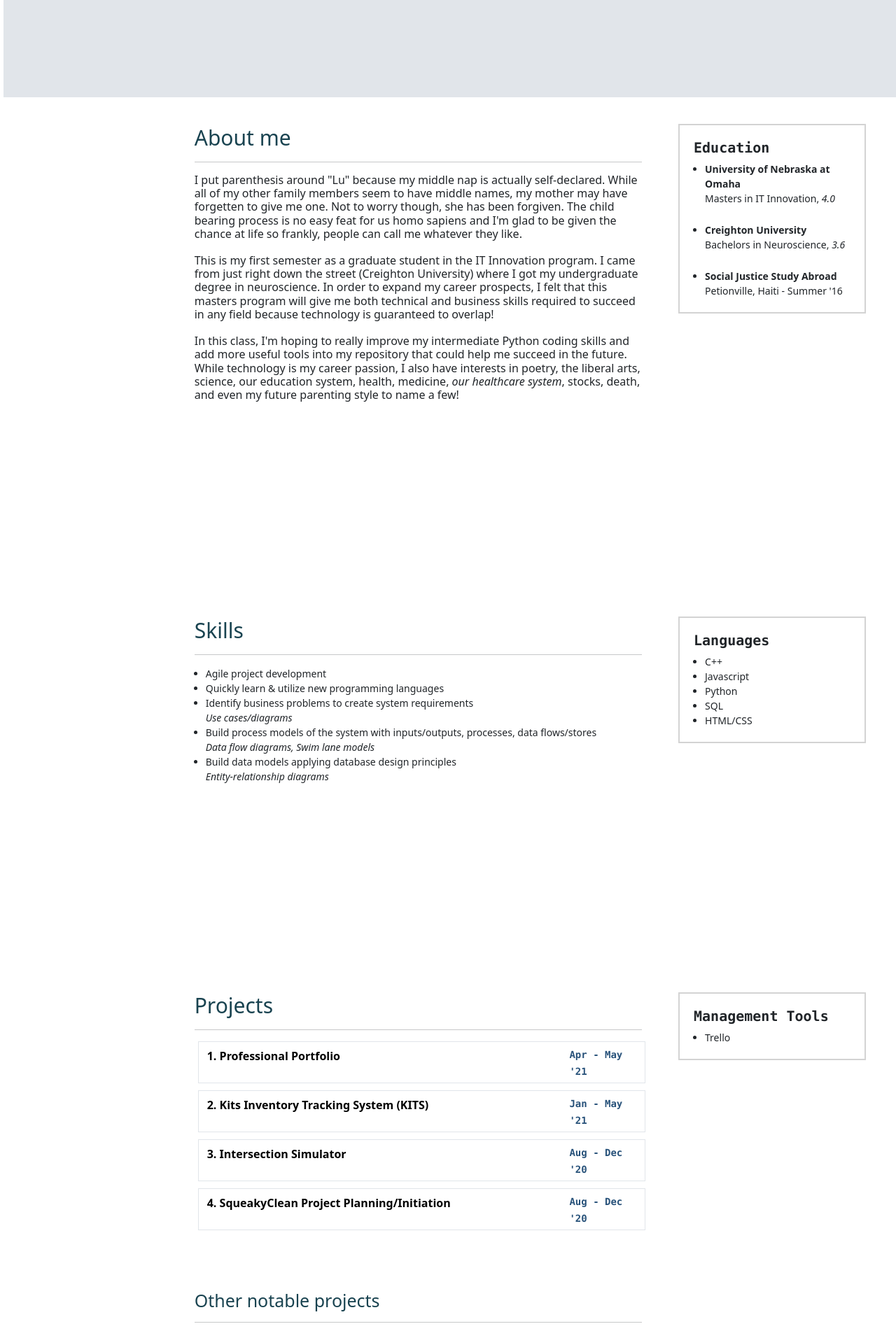
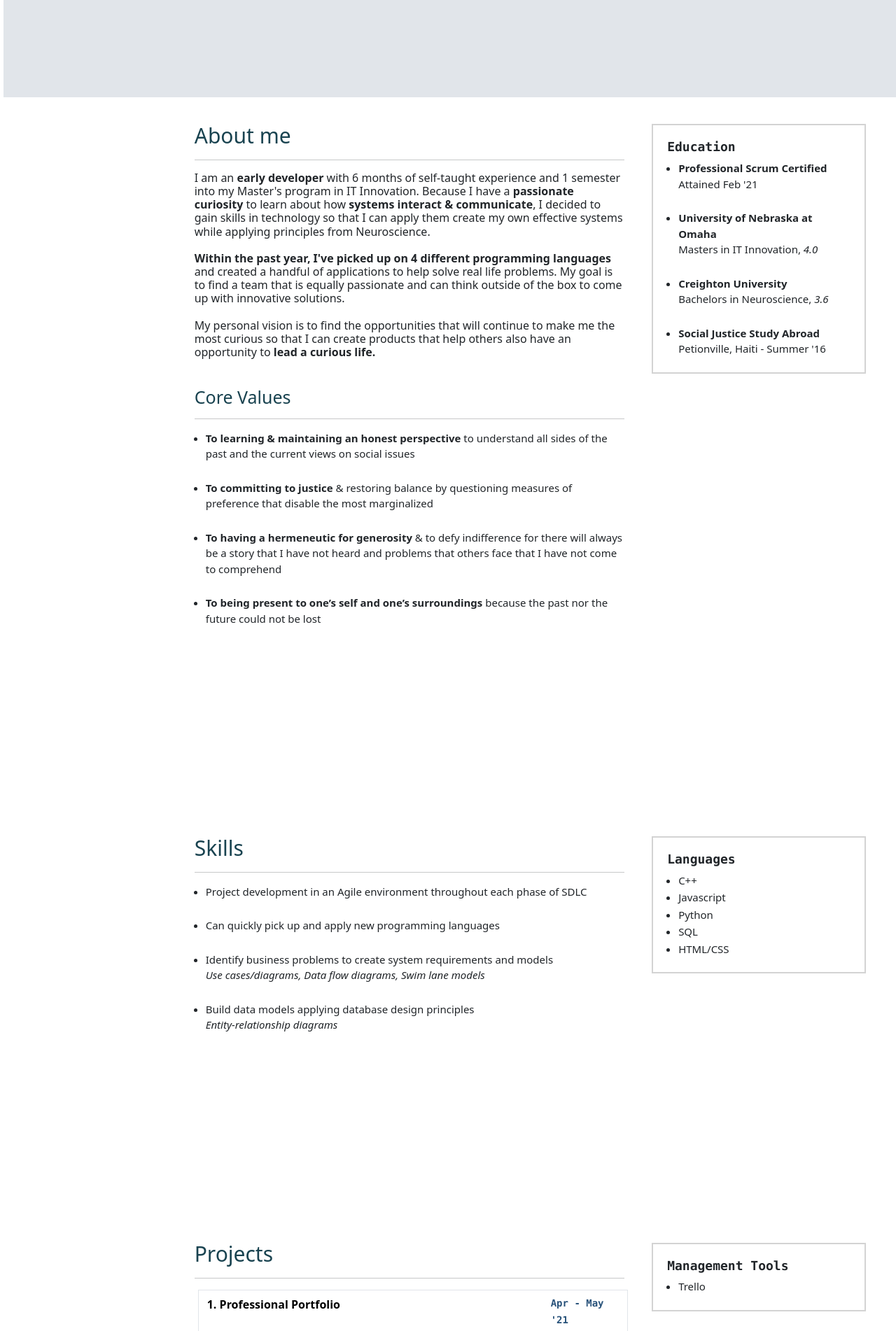
Before and after one commit to Is2lucy1/ISQA3900-Activity2, a Flask app: page / in a window 1280 px wide. Shown: the part 490-2392 px from the top of the page at 70% size. Run offline with Flask 2, Linux system fonts and the light colour scheme.

Commit message:
final edits

```diff
--- a/Templates/index.html
+++ b/Templates/index.html
@@ -3,7 +3,7 @@
 
 
 <head>
-    <title>Lucy Chung's Portfolio</title>
+    <title>Lucy Chung | Portfolio</title>
   <meta charset="utf-8">
   <meta name="viewport" content="width=device-width, initial-scale=1">
   <link href="https://cdn.jsdelivr.net/npm/bootstrap@5.0.0-beta3/dist/css/bootstrap.min.css" rel="stylesheet"
@@ -57,23 +57,41 @@
                 <h2>About me</h2>
                 <hr>
                 <p>
-                    I put parenthesis around "Lu" because my middle nap is actually self-declared. While all of my other family members seem to have middle names,
-                    my mother may have forgetten to give me one.  Not to worry though, she has been forgiven. The child bearing process is no easy feat for us homo sapiens
-                    and I'm glad to be given the chance at life so frankly, people can call me whatever they like.
+                    I am an <strong>early developer </strong>with 6 months of self-taught experience and 1 semester into my Master's program in IT Innovation.
+                    Because I have a <strong>passionate curiosity</strong> to learn about how <strong> systems interact & communicate</strong>, I decided to
+                    gain skills in technology so that I can apply them create my own effective systems while applying principles from Neuroscience.
+
                     <br>
                     <br>
-                    This is my first semester as a graduate student in the IT Innovation program. I came from just right down the street (Creighton University)
-                    where I got my undergraduate degree in neuroscience. In order to expand my career prospects, I felt that this masters program
-                    will give me both technical and business skills required to succeed in any field because technology is guaranteed to overlap!
+                    <strong>Within the past year, I've picked up on 4 different programming languages</strong> and created a handful of applications to help solve real life problems.
+                    My goal is to find a team that is equally passionate and can think outside of the box to come up with innovative solutions.
                     <br>
                     <br>
-                    In this class, I'm hoping to really improve my intermediate Python coding skills and add more useful tools into my repository that could help
-                    me succeed in the future.  While technology is my career passion, I also have interests in poetry, the liberal arts, science, our education system,
-                    health, medicine, <em>our healthcare system</em>, stocks, death, and even my future parenting style to name a few!
+                    My personal vision is to find the opportunities that will continue to make me the most curious
+                    so that I can create products that help others also have an opportunity to <strong>lead a curious life.</strong>
                     <br>
                     <br>
+                    <br>
+                </p>
+                <h2 style="font-size:25px;">Core Values</h2>
+                <hr>
+                <p>
 
-                </p>
+                <ul>
+                    <li><strong>To learning & maintaining an honest perspective</strong>
+                        to understand all sides of the past and the current views on social issues</li>
+                    <br>
+                    <li><strong> To committing to justice </strong>
+                        & restoring balance by questioning measures of preference that disable the most marginalized</li>
+                    <br>
+                    <li><strong>To having a hermeneutic for generosity</strong>
+                        & to defy indifference for there will always be a story that I have not heard and problems that others face that I have not come to comprehend</li>
+                    <br>
+                    <li><strong>To being present to one’s self and one’s surroundings</strong>
+                        because the past nor the future could not be lost</li>
+                </ul>
+            </p>
+
             </div>
         </div>
 
@@ -83,6 +101,9 @@
             <p>
 
                 <ul>
+                  <li><strong>Professional Scrum Certified</strong>
+                   <br>Attained Feb '21</li>
+                   <br>
                   <li><strong>University of Nebraska at Omaha</strong>
                     <br>Masters in IT Innovation, <em>4.0</em></li>
                     <br>
@@ -103,12 +124,13 @@
             <p>
             <br>
                 <ul>
-                  <li>Agile project development</li>
-                  <li>Quickly learn & utilize new programming languages</li>
-                  <li>Identify business problems to create system requirements
-                      <br><em>Use cases/diagrams</em></li>
-            <li>Build process models of the system with inputs/outputs, processes, data flows/stores
-                <br><em>Data flow diagrams, Swim lane models</em></li>
+                  <li>Project development in an Agile environment throughout each phase of SDLC</li>
+                <br>
+                  <li>Can quickly pick up and apply new programming languages</li>
+                <br>
+                  <li>Identify business problems to create system requirements and models
+                      <br><em>Use cases/diagrams, Data flow diagrams, Swim lane models</em></li>
+                <br>
                   <li>Build data models applying database design principles
                       <br><em>Entity-relationship diagrams</em></li>
                 </ul>
@@ -143,18 +165,22 @@
             <div class="panel">
                 <p>
                     <br>
-                    Created with Github pages using HTML, CSS, & Javascript
+                    Created without templates to learn/apply Javascript skills using HTML and CSS using Github pages
                     <br>
                     <br>
                 </p>
             </div>
             <div class="accordion">
-                <div class="project">2. Kits Inventory Tracking System (KITS)</div><span class="pdate">Jan - May '21</span>
+                <div class="project">2. Kits Inventory Tracking System Web Application</div><span class="pdate">Jan - May '21</span>
             </div>
             <div class="panel">
                 <p>
                     <br>
                     A web application developed with a team of 4 programmers to allow clinical trials researchers to track and organize their research kits.
+                    <br>
+                    <br>
+                    <em>One of the best applications developed for this course in my experience.
+                        <br>- Professor Sandra Vlasnik</em>
                     <br>
                     <br>
                 </p>
@@ -165,11 +191,11 @@
             </div>
 
             <div class="accordion">
-                <div class="project"> 3. Intersection Simulator</div><span class="pdate">Aug - Dec '20</span>
+                <div class="project"> 3. Traffic Intersection Simulator</div><span class="pdate">Aug - Dec '20</span>
             </div>
                 <div class="panel">
-                    This program simulates road intersections and allow users to make modifications to test the flow of traffic.
-                    This simulation uses process-based discrete-events and data visualization tools to report results.
+                    <br>
+                    This program simulates road intersections using process-based discrete-events to generate data on traffic flow and congestion .
                     <br>
                     <a href="google.com"><img src="static/images/githubicon.png" class="icon" alt="Github Link"></a>
                     <div class="ptools">Simpy, Madplotlib, Numpy, Pandas</div>
@@ -178,13 +204,15 @@
                 <div class="project"> 4. SqueakyClean Project Planning/Initiation</div><span class="pdate">Aug - Dec '20</span>
             </div>
                 <div class="panel">
+                    <br>
                     This project focused primarily on project planning and initiation involved in the SDLC.
+                    <br>
                 </div>
 
             <h2 style="font-size:25px;">Other notable projects</h2>
             <hr>
             <div class="accordion">
-                <div class="project">Research Proposal</div><span class="pdate">Jan - May '21</span>
+                <div class="project">Attenuating Gender Stereotype using LinkedIn research proposal</div><span class="pdate">Jan - May '21</span>
             </div>
             <div class="panel">
                 <p>
@@ -194,8 +222,27 @@
                     <br>
                         <em>Research on gender inequalities within leadership roles has been popularly explained by the ceiling effect which describes how gender stereotypes prevent women from attaining positions of power. Using the Stereotype Content Model (SCM), this study will explore whether observing a female succeeding in a leadership position will be enough to mitigate these stereotypes through associations between status and competence. Incorporating modern-day recruiting tool LinkedIn in the experimental design, we will test how the gender of a successful CEO affects which candidates are chosen and how candidates are assessed on dimensions of the SCM and leadership qualities.  This study will also explore whether bias from physical attractiveness plays a role when gender stereotypes have been mitigated. The value of this research will contribute to how gender stereotypes are reinforced and can be mitigated as well as question the value of photos in social media involved in modern-day recruiting.
                     <br>
+                    <br>
+                            <strong>Keywords:</strong> Recruitment, Gender Inequality, Stereotype Content Model, Physical Attraction
                 </em></p>
             </div>
+
+             <div class="accordion">
+                <div class="project">Automatic Calendar Event Populater</div><span class="pdate">Sep - Nov '20</span>
+            </div>
+            <div class="panel">
+                <p>
+                    <br>
+
+                    <br>
+                    <br>
+                    Description here.
+                    <br>
+                    <br>
+                </p>
+            </div>
+
+
 
             <script>
             var acc = document.getElementsByClassName("accordion");
@@ -244,24 +291,24 @@
             <ul>
               <li>Manage the collection and processing of research samples</li>
               <li>Maintained the department's clinical trials database</li>
-              <li>Created the clinical research associate's SharePoint website</li>
+              <li>Created the clinical research associate's SharePoint website to streamline training & resources</li>
             </ul>
 
             <br>
             <div class="position">Summer Research Internship</div><div class="date"> Summer '18</div>
             <div class="company"> Health Science Multicultural & Community Affairs<span class="location"> @ Creighton University</span></div>
             <ul>
-                <li>Isolated, purified & characterized HIV-related antibodies procured from hybridoma cell cultures for pharmacologic formulation</li>
-                <li>Learned & engaged in community efforts to promote and address public health concerns </li>
+                <li>Isolated, purified & characterized HIV-related antibodies procured from hybridoma cell cultures</li>
+                <li>Engaged in community activities raising awareness for public health concerns </li>
             </ul>
             <br>
-            <div class="position">Graduate Student Research Assistant</div><div class="date"> Jan '17 - Dec '17</div>
+            <div class="position">Graduate Student Research Assistant</div><div class="date"> Jan - Dec '17</div>
 
-            <div class="company">Dept. of Pharmacology & Experimental Neuroscience <span class="location">@ University of Nebraska Medical Center</span></div>
+            <div class="company">Experimental Neuroscience Department <span class="location">@ University of Nebraska Medical Center</span></div>
                 <ul>
-                    <li>From live mice, collected neuronal data & analyzed data using NeuroExplorer</li>
-                    <li>Investigated the role of NMDA and glutamate receptors altered in many mental disorders</li>
-                    <li><a href="https://pubmed.ncbi.nlm.nih.gov/31786200/">Publication</a></li>
+                    <li>Collected neuronal data & analyzed data using NeuroExplorer from live mice</li>
+                    <li>Investigated the modifications of NMDA and glutamate receptors affected in mental illnesses</li>
+                    <li><a href="https://pubmed.ncbi.nlm.nih.gov/31786200/">Link to publication</a></li>
                 </ul>
 
 
@@ -271,20 +318,17 @@
 
     <div class="column right">
         <div class="container">
-            <h3><strong>Awards & Certifications</strong></h3>
+            <h3><strong>Awards</strong></h3>
             <p>
             <ul>
-            <li><strong>Professional Scrum Certified</strong>
-                <br>Attained Feb '21</li>
-                <br>
-                <li><strong>2nd in Research Competition</strong>
+                <li><strong>2nd in Research Colloquium</strong>
                     <br>Summer Research Institute, Aug '18</li>
                 <br>
             <li><strong>Haddix Scholarship</strong>
-                <br>Full tuition & room/board</li>
+                <br>Full tuition & room/board for bachelors degree</li>
                 <br>
             <li><strong>Global Initiative Scholarship</strong>
-                <br>$4,000 award for study abroad</li>
+                <br>$4K award for study abroad expenses</li>
                 <br>
             <li><strong>Deans Honor Roll</strong>
                 <br>6 semesters (3.5 GPA or higher)</li>
--- a/static/styles.css
+++ b/static/styles.css
@@ -1,9 +1,5 @@
 
 @charset "UTF-8";
-
-html {
-  scroll-behavior: smooth;
-}
 
 
 .header {
@@ -30,7 +26,7 @@ h2 {
 }
 
 h3 {
-  font-size: 20px;
+  font-size: 18px;
   font-family: Menlo;
 
 }
@@ -67,8 +63,8 @@ div {
 li {
   padding: 0;
   margin: 0;
-  margin-bottom: 0px;
-  font-size: 14px;
+  margin-bottom: 2px;
+  font-size: 15px;
 
 }
 
@@ -126,7 +122,7 @@ ul {
 }
 
 .column.left {
-  width: 18%;
+  width: 16%;
   height: 100%;
   position: fixed;
   padding-left: 10px;
@@ -178,7 +174,7 @@ ul {
 
 
 .column.middle {
-  width: 53%;
+  width: 51%;
   margin-left: 20%;
   margin-bottom: 7.5%;
   padding-bottom:7.5%;
@@ -187,7 +183,7 @@ ul {
 }
 
 .column.right {
-  width: 22%;
+  width: 25%;
   margin-top: 7%;
   margin-right: 2.5%;
   float: right;
@@ -254,7 +250,7 @@ ul {
   padding: 2px;
   text-align: left;
   float: left;
-  width: 82%;
+  width: 81%;
   line-height: 1;
 }
 
@@ -263,7 +259,7 @@ ul {
   font-style: normal;
   font-size: 14px;
   color: #28527a;
-  width: 18%;
+  width: 19%;
   justify-content: flex-end;
 }
 .ptools {
```
Also changed, not shown: index.html (+82 -38 lines), styles.css (+8 -12 lines), 2 other files.
